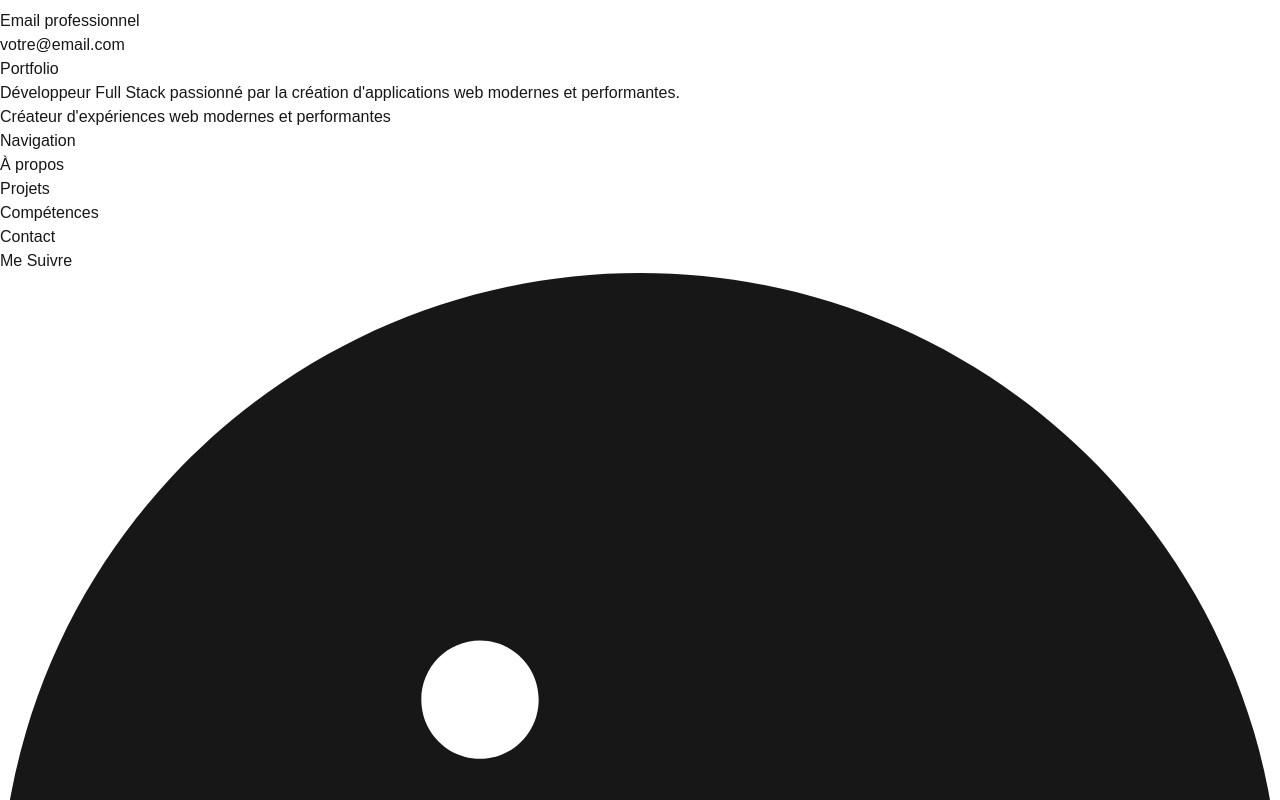
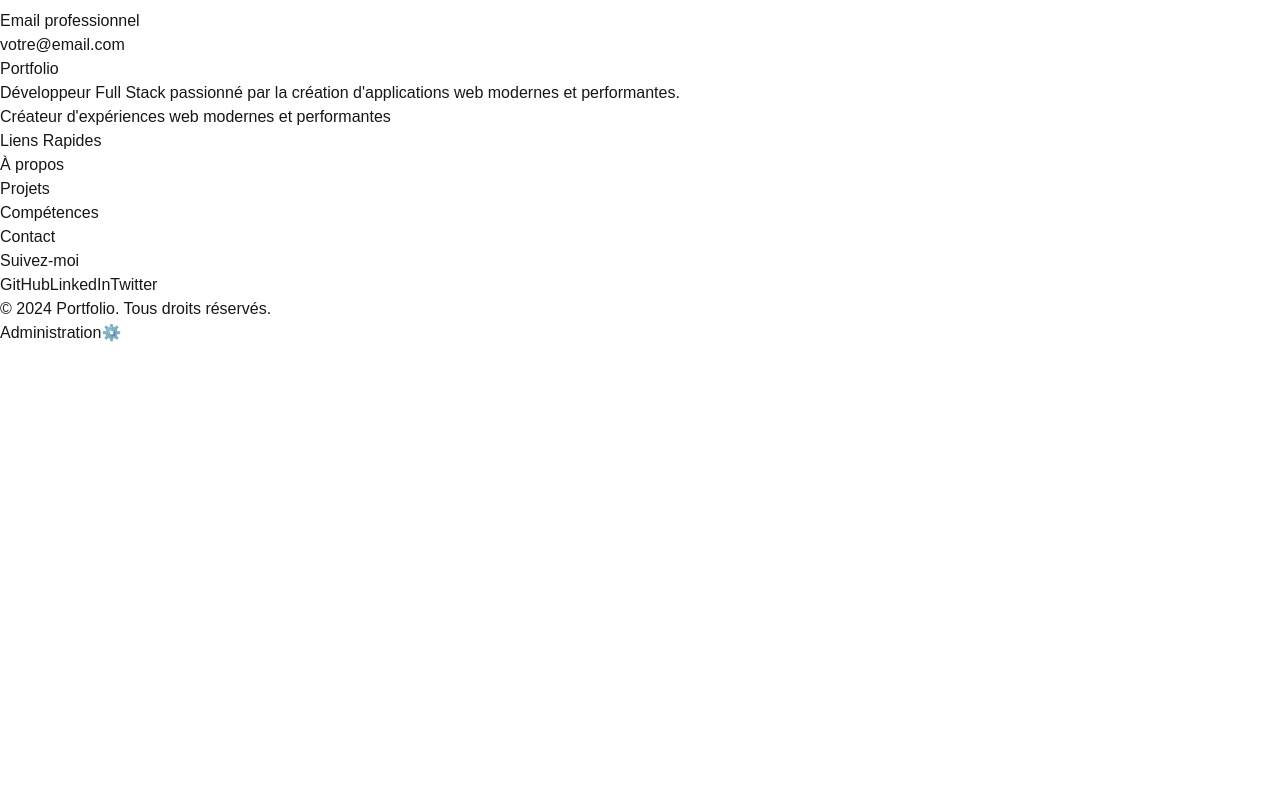
Before and after one commit to RaouaneDev/portfoliov1, a Next.js app: page / in a window 1280 px wide. Shown: the part 5620-6420 px from the top of the page. After the commit the page ends 5965 px from the top, so only its background shows below. Built offline with nearby package versions, Linux system fonts and the light colour scheme.

Commit message:
fix: Escape all special characters in Footer.tsx

```diff
--- a/src/components/Footer.tsx
+++ b/src/components/Footer.tsx
@@ -7,36 +7,36 @@ export default function Footer() {
         <div className="grid grid-cols-1 md:grid-cols-4 gap-8">
           {/* Logo et Description */}
           <div className="col-span-1 md:col-span-2">
-            <Link href="/" className="text-2xl font-bold text-white hover:text-pink-300 transition-colors">
+            <Link href="/" className="text-2xl font-bold text-violet-200">
               Portfolio
             </Link>
             <p className="mt-4 text-violet-200">
-              Développeur Full Stack passionné par la création d'applications web modernes et performantes.
+              Développeur Full Stack passionné par la création d&#39;applications web modernes et performantes.
             </p>
-            <p className="text-sm text-violet-300">Créateur d&apos;expériences web modernes et performantes</p>
+            <p className="text-sm text-violet-300">Créateur d&#39;expériences web modernes et performantes</p>
           </div>
 
           {/* Liens Rapides */}
           <div>
-            <h3 className="text-lg font-semibold mb-4 text-pink-300">Navigation</h3>
+            <h3 className="text-lg font-semibold text-violet-200 mb-4">Liens Rapides</h3>
             <ul className="space-y-2">
               <li>
-                <Link href="#about" className="text-violet-200 hover:text-pink-300 transition-colors">
+                <Link href="#about" className="text-violet-300 hover:text-pink-400 transition-colors">
                   À propos
                 </Link>
               </li>
               <li>
-                <Link href="#projects" className="text-violet-200 hover:text-pink-300 transition-colors">
+                <Link href="#projects" className="text-violet-300 hover:text-pink-400 transition-colors">
                   Projets
                 </Link>
               </li>
               <li>
-                <Link href="#skills" className="text-violet-200 hover:text-pink-300 transition-colors">
+                <Link href="#skills" className="text-violet-300 hover:text-pink-400 transition-colors">
                   Compétences
                 </Link>
               </li>
               <li>
-                <Link href="#contact" className="text-violet-200 hover:text-pink-300 transition-colors">
+                <Link href="#contact" className="text-violet-300 hover:text-pink-400 transition-colors">
                   Contact
                 </Link>
               </li>
@@ -45,51 +45,44 @@ export default function Footer() {
 
           {/* Réseaux Sociaux */}
           <div>
-            <h3 className="text-lg font-semibold mb-4 text-pink-300">Me Suivre</h3>
+            <h3 className="text-lg font-semibold text-violet-200 mb-4">Suivez-moi</h3>
             <div className="flex space-x-4">
               <a
-                href="#"
-                className="text-violet-200 hover:text-pink-300 transition-colors"
+                href="https://github.com"
                 target="_blank"
                 rel="noopener noreferrer"
+                className="text-violet-300 hover:text-pink-400 transition-colors"
               >
-                <svg className="w-6 h-6" fill="currentColor" viewBox="0 0 24 24">
-                  <path d="M12 0c-6.627 0-12 5.373-12 12s5.373 12 12 12 12-5.373 12-12-5.373-12-12-12zm-2 16h-2v-6h2v6zm-1-6.891c-.607 0-1.1-.496-1.1-1.109 0-.612.492-1.109 1.1-1.109s1.1.497 1.1 1.109c0 .613-.493 1.109-1.1 1.109zm8 6.891h-1.998v-2.861c0-1.881-2.002-1.722-2.002 0v2.861h-2v-6h2v1.093c.872-1.616 4-1.736 4 1.548v3.359z"/>
-                </svg>
+                GitHub
               </a>
               <a
-                href="#"
-                className="text-violet-200 hover:text-pink-300 transition-colors"
+                href="https://linkedin.com"
                 target="_blank"
                 rel="noopener noreferrer"
+                className="text-violet-300 hover:text-pink-400 transition-colors"
               >
-                <svg className="w-6 h-6" fill="currentColor" viewBox="0 0 24 24">
-                  <path d="M12 0c-6.626 0-12 5.373-12 12 0 5.302 3.438 9.8 8.207 11.387.599.111.793-.261.793-.577v-2.234c-3.338.726-4.033-1.416-4.033-1.416-.546-1.387-1.333-1.756-1.333-1.756-1.089-.745.083-.729.083-.729 1.205.084 1.839 1.237 1.839 1.237 1.07 1.834 2.807 1.304 3.492.997.107-.775.418-1.305.762-1.604-2.665-.305-5.467-1.334-5.467-5.931 0-1.311.469-2.381 1.236-3.221-.124-.303-.535-1.524.117-3.176 0 0 1.008-.322 3.301 1.23.957-.266 1.983-.399 3.003-.404 1.02.005 2.047.138 3.006.404 2.291-1.552 3.297-1.23 3.297-1.23.653 1.653.242 2.874.118 3.176.77.84 1.235 1.911 1.235 3.221 0 4.609-2.807 5.624-5.479 5.921.43.372.823 1.102.823 2.222v3.293c0 .319.192.694.801.576 4.765-1.589 8.199-6.086 8.199-11.386 0-6.627-5.373-12-12-12z"/>
-                </svg>
+                LinkedIn
               </a>
               <a
-                href="#"
-                className="text-violet-200 hover:text-pink-300 transition-colors"
+                href="https://twitter.com"
                 target="_blank"
                 rel="noopener noreferrer"
+                className="text-violet-300 hover:text-pink-400 transition-colors"
               >
-                <svg className="w-6 h-6" fill="currentColor" viewBox="0 0 24 24">
-                  <path d="M23.953 4.57a10 10 0 01-2.825.775 4.958 4.958 0 002.163-2.723c-.951.555-2.005.959-3.127 1.184a4.92 4.92 0 00-8.384 4.482C7.69 8.095 4.067 6.13 1.64 3.162a4.822 4.822 0 00-.666 2.475c0 1.71.87 3.213 2.188 4.096a4.904 4.904 0 01-2.228-.616v.06a4.923 4.923 0 003.946 4.827 4.996 4.996 0 01-2.212.085 4.936 4.936 0 004.604 3.417 9.867 9.867 0 01-6.102 2.105c-.39 0-.779-.023-1.17-.067a13.995 13.995 0 007.557 2.209c9.053 0 13.998-7.496 13.998-13.985 0-.21 0-.42-.015-.63A9.935 9.935 0 0024 4.59z"/>
-                </svg>
+                Twitter
               </a>
             </div>
           </div>
         </div>
 
-        {/* Copyright et Admin Link */}
         <div className="mt-8 pt-8 border-t border-violet-800/30 flex justify-between items-center">
-          <p className="text-violet-200"> {new Date().getFullYear()} Portfolio. Tous droits réservés.</p>
+          <p className="text-violet-200">&copy; {new Date().getFullYear()} Portfolio. Tous droits réservés.</p>
           <Link
             href="/admin"
             className="text-violet-400/30 hover:text-pink-400/80 transition-colors text-sm flex items-center gap-1"
           >
             <span className="sr-only">Administration</span>
-            ⚙️
+            &#x2699;&#xfe0f;
           </Link>
         </div>
       </div>
```
